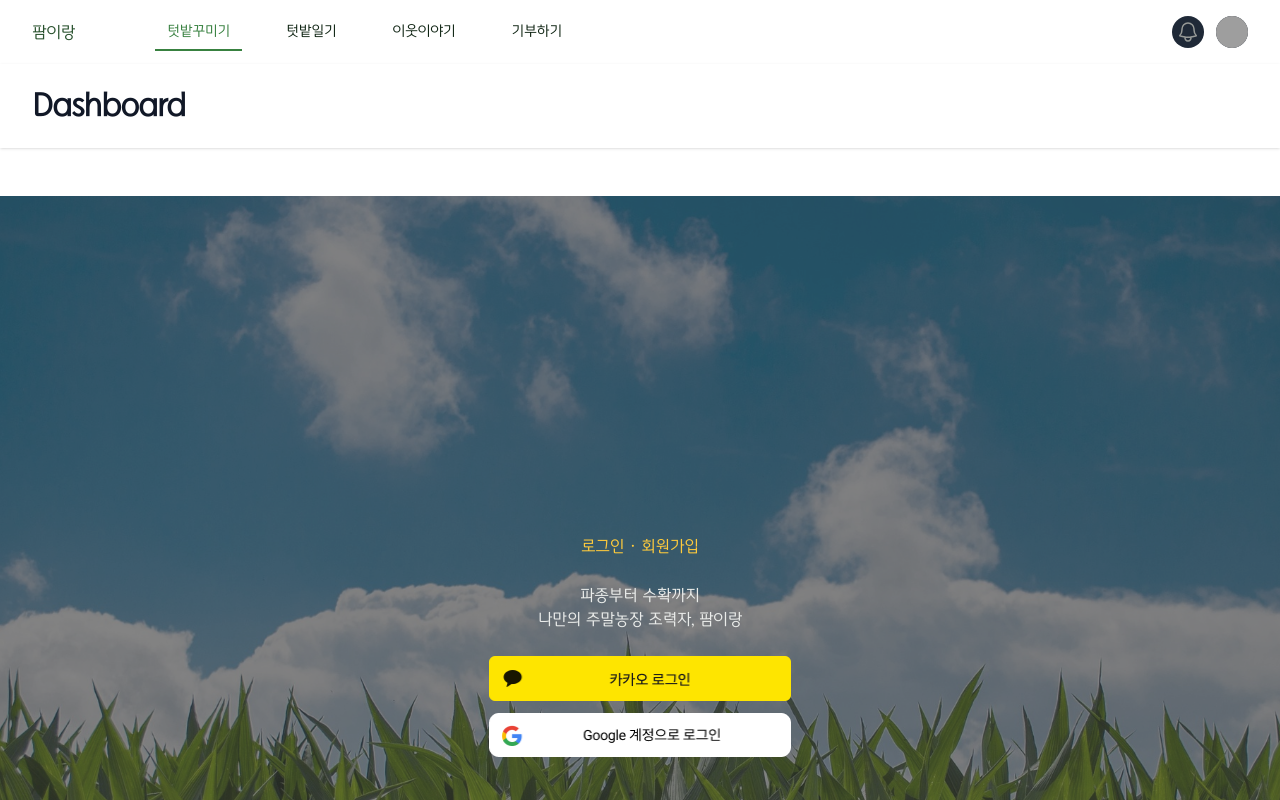
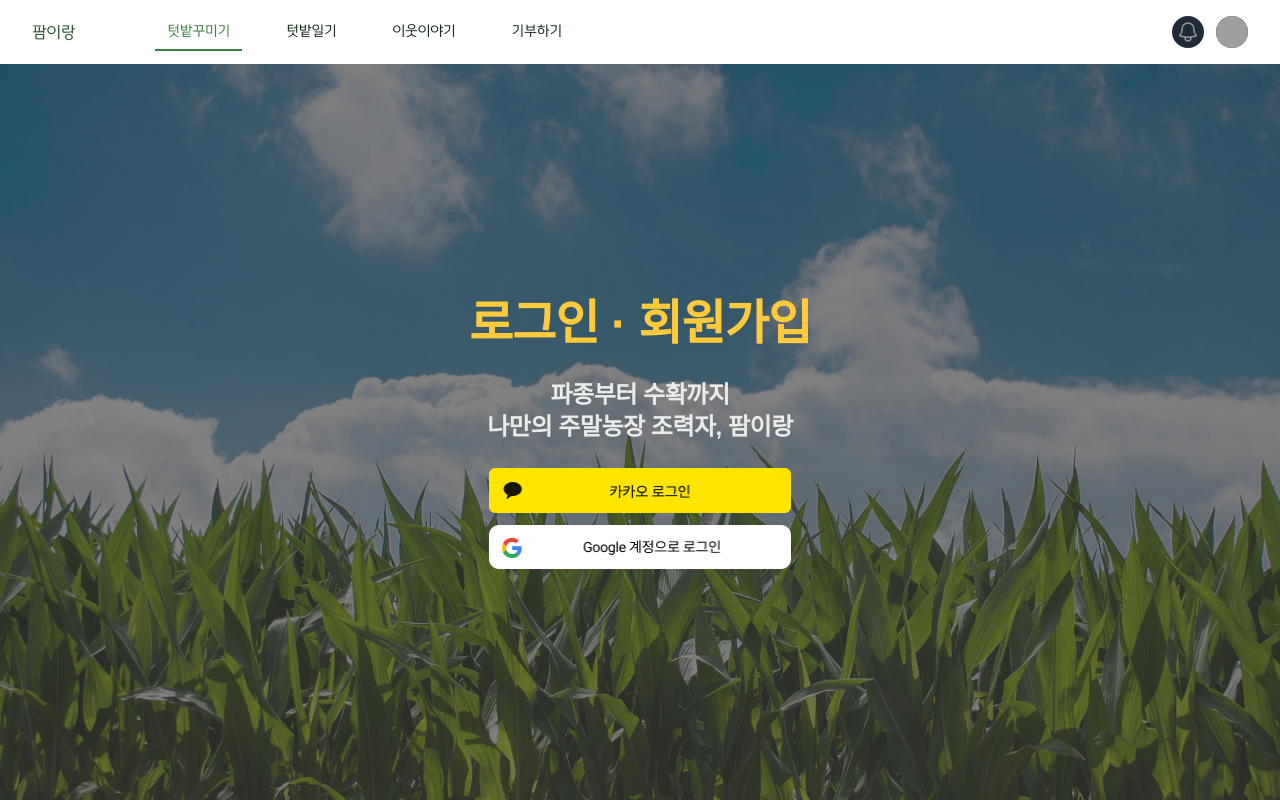
Before and after one commit to Hocheol18/Farmirang, a Next.js app in the folder frontend/: page /login in a window 1280 px wide. Shown: the top 800 px of the page. Built offline with nearby package versions, Linux system fonts and the light colour scheme; grey boxes are pictures that could not be loaded.

Commit message:
feat: 배경이미지 fit 되게 변경

```diff
--- a/frontend/app/Navbar.tsx
+++ b/frontend/app/Navbar.tsx
@@ -22,7 +22,6 @@ function classNames(...classes: Array<string>) {
 }
 
 export default function Navbar() {
-
   // router
   const [navigation, setNavigation] = useState([
     { name: "텃밭꾸미기", href: "farm-design", current: true },
@@ -31,13 +30,13 @@ export default function Navbar() {
     { name: "기부하기", href: "#", current: false },
   ]);
 
-  const handleEvent = (index : number) => {
+  const handleEvent = (index: number) => {
     const newNavigation = navigation.map((item, idx) => ({
       ...item,
-      current: idx === index
+      current: idx === index,
     }));
     setNavigation(newNavigation);
-  }
+  };
 
   return (
     <>
@@ -63,7 +62,7 @@ export default function Navbar() {
                             )}
                             aria-current={item.current ? "page" : undefined}
                             onClick={() => {
-                              handleEvent(idx)
+                              handleEvent(idx);
                             }}
                           >
                             {item.name}
@@ -214,18 +213,13 @@ export default function Navbar() {
           )}
         </Disclosure>
 
-        <header className="bg-white shadow">
+        {/* <header className="bg-white shadow">
           <div className="mx-auto max-w-7xl px-4 py-6 sm:px-6 lg:px-8">
             <h1 className="text-3xl font-bold tracking-tight text-gray-900">
               Dashboard
             </h1>
           </div>
-        </header>
-        <main>
-          <div className="mx-auto max-w-7xl py-6 sm:px-6 lg:px-8">
-            {/* Your content */}
-          </div>
-        </main>
+        </header> */}
       </div>
     </>
   );
--- a/frontend/app/globals.css
+++ b/frontend/app/globals.css
@@ -19,3 +19,146 @@
 body {
   font-family: "MICEGothic", sans-serif;
 }
+
+:root {
+  --commonblack: rgba(0, 0, 0, 1);
+  --commonwhite: rgba(255, 255, 255, 1);
+  --graygray-100: rgba(241, 244, 241, 1);
+  --graygray-200: rgba(234, 236, 234, 1);
+  --graygray-300: rgba(221, 222, 221, 1);
+  --graygray-350: rgba(184, 188, 184, 1);
+  --graygray-400: rgba(151, 154, 151, 1);
+  --graygray-500: rgba(73, 85, 74, 1);
+  --greenblack: rgba(15, 36, 19, 1);
+  --greengreen-100: rgba(243, 250, 243, 1);
+  --greengreen-200: rgba(201, 233, 204, 1);
+  --greengreen-300: rgba(109, 187, 118, 1);
+  --greengreen-400: rgba(56, 129, 64, 1);
+  --greengreen-500: rgba(41, 82, 46, 1);
+  --m-h1-5-font-family: "MICEGothic", Helvetica;
+  --m-h1-5-font-size: 42px;
+  --m-h1-5-font-style: normal;
+  --m-h1-5-font-weight: 700;
+  --m-h1-5-letter-spacing: -0.84px;
+  --m-h1-5-line-height: 40px;
+  --m-h1-font-family: "MICEGothic", Helvetica;
+  --m-h1-font-size: 48px;
+  --m-h1-font-style: normal;
+  --m-h1-font-weight: 700;
+  --m-h1-letter-spacing: -0.96px;
+  --m-h1-line-height: 60px;
+  --m-h2-5-font-family: "MICEGothic", Helvetica;
+  --m-h2-5-font-size: 30px;
+  --m-h2-5-font-style: normal;
+  --m-h2-5-font-weight: 700;
+  --m-h2-5-letter-spacing: 0px;
+  --m-h2-5-line-height: normal;
+  --m-h2-font-family: "MICEGothic", Helvetica;
+  --m-h2-font-size: 36px;
+  --m-h2-font-style: normal;
+  --m-h2-font-weight: 700;
+  --m-h2-letter-spacing: -0.72px;
+  --m-h2-line-height: 40px;
+  --m-h3-font-family: "MICEGothic", Helvetica;
+  --m-h3-font-size: 24px;
+  --m-h3-font-style: normal;
+  --m-h3-font-weight: 700;
+  --m-h3-letter-spacing: -0.48px;
+  --m-h3-line-height: 32px;
+  --m-h4-font-family: "MICEGothic", Helvetica;
+  --m-h4-font-size: 20px;
+  --m-h4-font-style: normal;
+  --m-h4-font-weight: 700;
+  --m-h4-letter-spacing: -0.4px;
+  --m-h4-line-height: 28px;
+  --m-large-text-font-family: "MICEGothic", Helvetica;
+  --m-large-text-font-size: 18px;
+  --m-large-text-font-style: normal;
+  --m-large-text-font-weight: 400;
+  --m-large-text-letter-spacing: -0.36px;
+  --m-large-text-line-height: 28px;
+  --m-paragraph-font-family: "MICEGothic", Helvetica;
+  --m-paragraph-font-size: 16px;
+  --m-paragraph-font-style: normal;
+  --m-paragraph-font-weight: 400;
+  --m-paragraph-letter-spacing: -0.32px;
+  --m-paragraph-line-height: 24px;
+  --m-small-bold-font-family: "MICEGothic", Helvetica;
+  --m-small-bold-font-size: 14px;
+  --m-small-bold-font-style: normal;
+  --m-small-bold-font-weight: 700;
+  --m-small-bold-letter-spacing: 0px;
+  --m-small-bold-line-height: 20px;
+  --m-small-small-text-font-family: "Inter", Helvetica;
+  --m-small-small-text-font-size: 13px;
+  --m-small-small-text-font-style: normal;
+  --m-small-small-text-font-weight: 400;
+  --m-small-small-text-letter-spacing: 0px;
+  --m-small-small-text-line-height: 18px;
+  --m-small-text-font-family: "MICEGothic", Helvetica;
+  --m-small-text-font-size: 14px;
+  --m-small-text-font-style: normal;
+  --m-small-text-font-weight: 400;
+  --m-small-text-letter-spacing: -0.28px;
+  --m-small-text-line-height: 20px;
+  --m-SSS-texxt-font-family: "Inter", Helvetica;
+  --m-SSS-texxt-font-size: 12px;
+  --m-SSS-texxt-font-style: normal;
+  --m-SSS-texxt-font-weight: 400;
+  --m-SSS-texxt-letter-spacing: 0px;
+  --m-SSS-texxt-line-height: 16px;
+  --pointbrown: rgba(114, 53, 17, 1);
+  --pointyellow-100: rgba(255, 243, 194, 1);
+  --pointyellow-200: rgba(255, 203, 60, 1);
+  --t-h1-5-font-family: "Tmoney RoundWind", Helvetica;
+  --t-h1-5-font-size: 42px;
+  --t-h1-5-font-style: normal;
+  --t-h1-5-font-weight: 800;
+  --t-h1-5-letter-spacing: 0px;
+  --t-h1-5-line-height: normal;
+  --t-h1-font-family: "Tmoney RoundWind", Helvetica;
+  --t-h1-font-size: 48px;
+  --t-h1-font-style: normal;
+  --t-h1-font-weight: 800;
+  --t-h1-letter-spacing: -0.96px;
+  --t-h1-line-height: 60px;
+  --t-h2-font-family: "Tmoney RoundWind", Helvetica;
+  --t-h2-font-size: 36px;
+  --t-h2-font-style: normal;
+  --t-h2-font-weight: 800;
+  --t-h2-letter-spacing: -0.72px;
+  --t-h2-line-height: 40px;
+  --t-h3-font-family: "Tmoney RoundWind", Helvetica;
+  --t-h3-font-size: 24px;
+  --t-h3-font-style: normal;
+  --t-h3-font-weight: 800;
+  --t-h3-letter-spacing: -0.48px;
+  --t-h3-line-height: 32px;
+  --t-h4-font-family: "Tmoney RoundWind", Helvetica;
+  --t-h4-font-size: 20px;
+  --t-h4-font-style: normal;
+  --t-h4-font-weight: 800;
+  --t-h4-letter-spacing: -0.4px;
+  --t-h4-line-height: 28px;
+  --t-large-text-font-family: "Tmoney RoundWind", Helvetica;
+  --t-large-text-font-size: 18px;
+  --t-large-text-font-style: normal;
+  --t-large-text-font-weight: 400;
+  --t-large-text-letter-spacing: -0.36px;
+  --t-large-text-line-height: 28px;
+  --t-paragraph-font-family: "Tmoney RoundWind", Helvetica;
+  --t-paragraph-font-size: 16px;
+  --t-paragraph-font-style: normal;
+  --t-paragraph-font-weight: 400;
+  --t-paragraph-letter-spacing: -0.32px;
+  --t-paragraph-line-height: 24px;
+  --t-small-text-font-family: "Tmoney RoundWind", Helvetica;
+  --t-small-text-font-size: 14px;
+  --t-small-text-font-style: normal;
+  --t-small-text-font-weight: 400;
+  --t-small-text-letter-spacing: -0.28px;
+  --t-small-text-line-height: 20px;
+  --variable-collection-kakao-bg: rgba(254, 229, 0, 1);
+  --variable-collection-kakao-logo: rgba(0, 0, 0, 1);
+  --variable-collection-kakao-text: rgba(0, 0, 0, 0.85);
+}
--- /dev/null
+++ b/frontend/app/login/loginbutton.tsx
@@ -0,0 +1,23 @@
+import Image from "next/image";
+
+export default function LoginButton() {
+  return (
+    <div className="gap-[12px]">
+      <Image
+        src="/user/KAKAO_LOGIN.png"
+        alt="kakao Logo"
+        className="KAKAO-LOGIN"
+        width={302}
+        height={45}
+      />{" "}
+      <Image
+        src="/user/GOOGLE_LOGIN.png"
+        alt="Google Logo"
+        className="img"
+        width={302}
+        height={45}
+        priority
+      />
+    </div>
+  );
+}
--- a/frontend/app/login/page.tsx
+++ b/frontend/app/login/page.tsx
@@ -1,13 +1,13 @@
 import Image from "next/image";
-// import "./style.css";
+import LoginButton from "./loginbutton";
+import "./style.css";
 
 export default function Login() {
   return (
     <div className="flex flex-col items-center justify-center gap-[10px] relative">
       <div className="relative self-stretch w-full h-full bg-[url(/user/farm.jpg)] bg-cover bg-[50%_50%]">
-        <div className="w-full h-[900px] bg-[#3a3a3a9e]" />
+        <div className="background-box" />
       </div>
-
       <div className="flex flex-col w-[23.75rem] items-center justify-center gap-[25px] absolute top-1/2 left-1/2 transform -translate-x-1/2 -translate-y-1/2">
         <div className="self-stretch mt-[-1.00px] text-yellow-200 text-[length:var(--t-h1-font-size)] text-center tracking-[var(--t-h1-letter-spacing)] leading-[var(--t-h1-line-height)] relative font-t-h1 font-[number:var(--t-h1-font-weight)] [font-style:var(--t-h1-font-style)]">
           로그인 · 회원가입
@@ -33,6 +33,7 @@ export default function Login() {
             height={45}
             priority
           />
+          {/* <LoginButton /> */}
         </div>
       </div>
     </div>
--- /dev/null
+++ b/frontend/app/login/style.css
@@ -0,0 +1,5 @@
+.background-box {
+  width: 100%;
+  height: calc(100vh - 64px);
+  background-color: #3a3a3a9e;
+}
```
